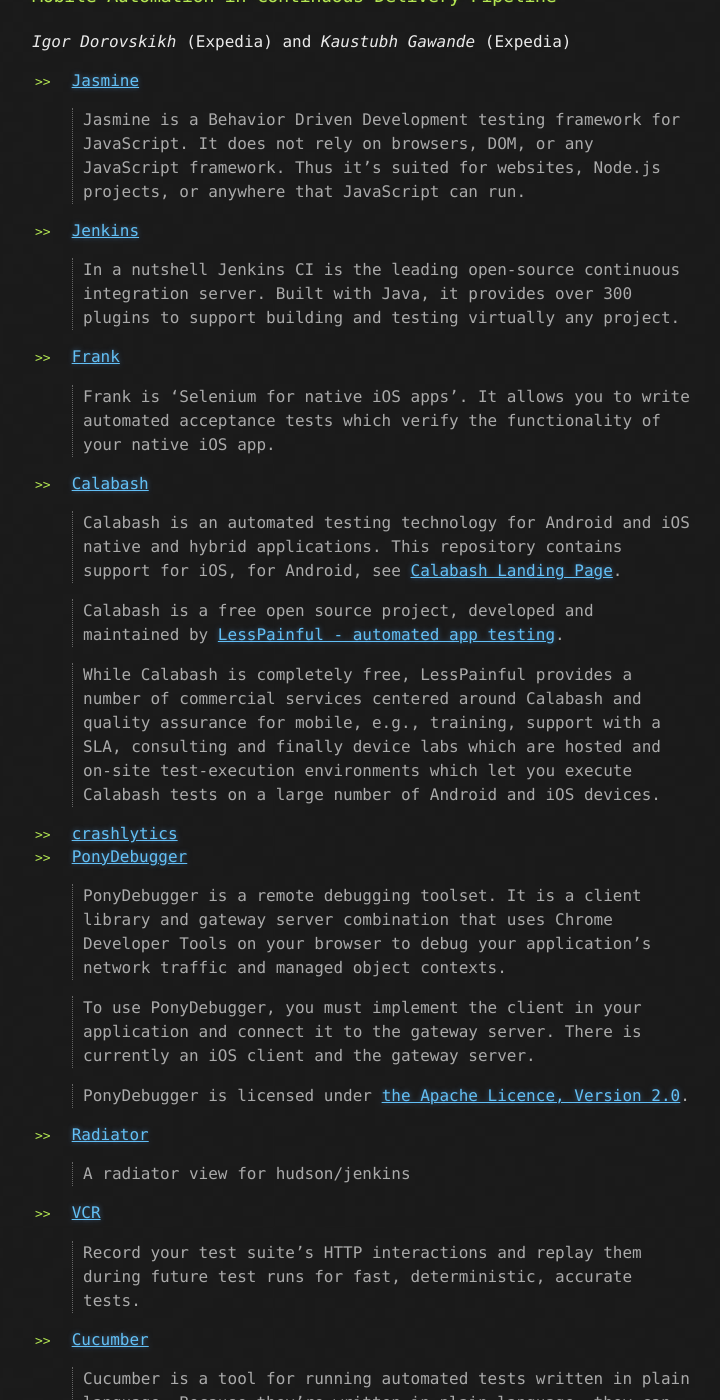
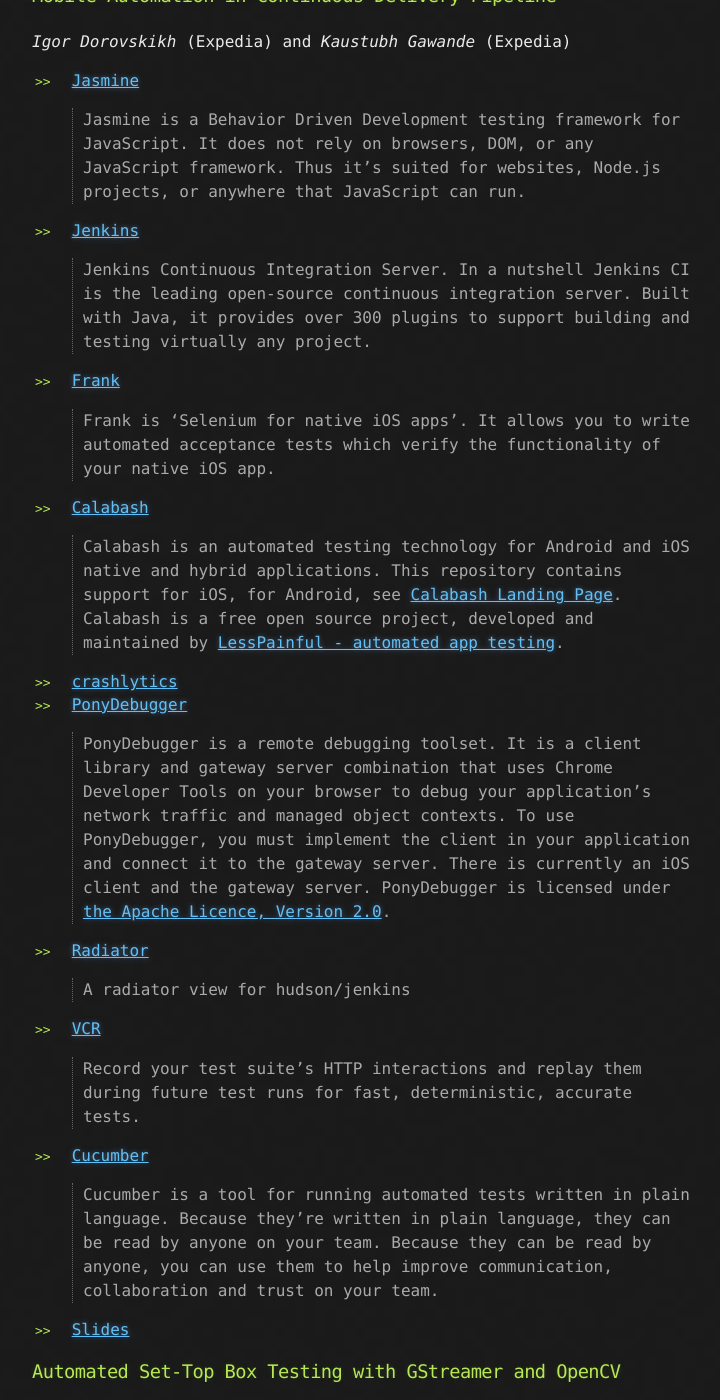
Before and after one commit to scorix/scorix.github.io, a Jekyll site: the page built from _posts/2013-05-13-GTAC-2013-NOTES.markdown, in a window 1280 px wide and 1400 px high, scrolled down 1433 px. Shown: the whole window, without its empty margins (258-978 px from the left). Built offline with Jekyll 4.4.1, drawn with Linux system fonts in a browser that asks for light colours.

Commit message:
edit contents

```diff
--- a/_posts/2013-05-13-GTAC-2013-NOTES.markdown
+++ b/_posts/2013-05-13-GTAC-2013-NOTES.markdown
@@ -50,6 +50,7 @@
 
 * [Jenkins][Jenkins]
 
+> Jenkins Continuous Integration Server.
 > In a nutshell Jenkins CI is the leading open-source continuous integration server. Built with Java, it provides over 300 plugins to support building and testing virtually any project.
 
 * [Frank][Frank]
@@ -59,18 +60,13 @@
 * [Calabash][Calabash]
 
 > Calabash is an automated testing technology for Android and iOS native and hybrid applications. This repository contains support for iOS, for Android, see [Calabash Landing Page](http://calaba.sh/).
-
 > Calabash is a free open source project, developed and maintained by [LessPainful - automated app testing](https://www.lesspainful.com/).
-
-> While Calabash is completely free, LessPainful provides a number of commercial services centered around Calabash and quality assurance for mobile, e.g., training, support with a SLA, consulting and finally device labs which are hosted and on-site test-execution environments which let you execute Calabash tests on a large number of Android and iOS devices.
 
 * [crashlytics][crashlytics]
 * [PonyDebugger][PonyDebugger]
 
 > PonyDebugger is a remote debugging toolset. It is a client library and gateway server combination that uses Chrome Developer Tools on your browser to debug your application's network traffic and managed object contexts.
-
 > To use PonyDebugger, you must implement the client in your application and connect it to the gateway server. There is currently an iOS client and the gateway server.
-
 > PonyDebugger is licensed under [the Apache Licence, Version 2.0](http://www.apache.org/licenses/LICENSE-2.0.html).
 
 * [Radiator][Radiator]
```
Also changed, not shown: 1 other file.
